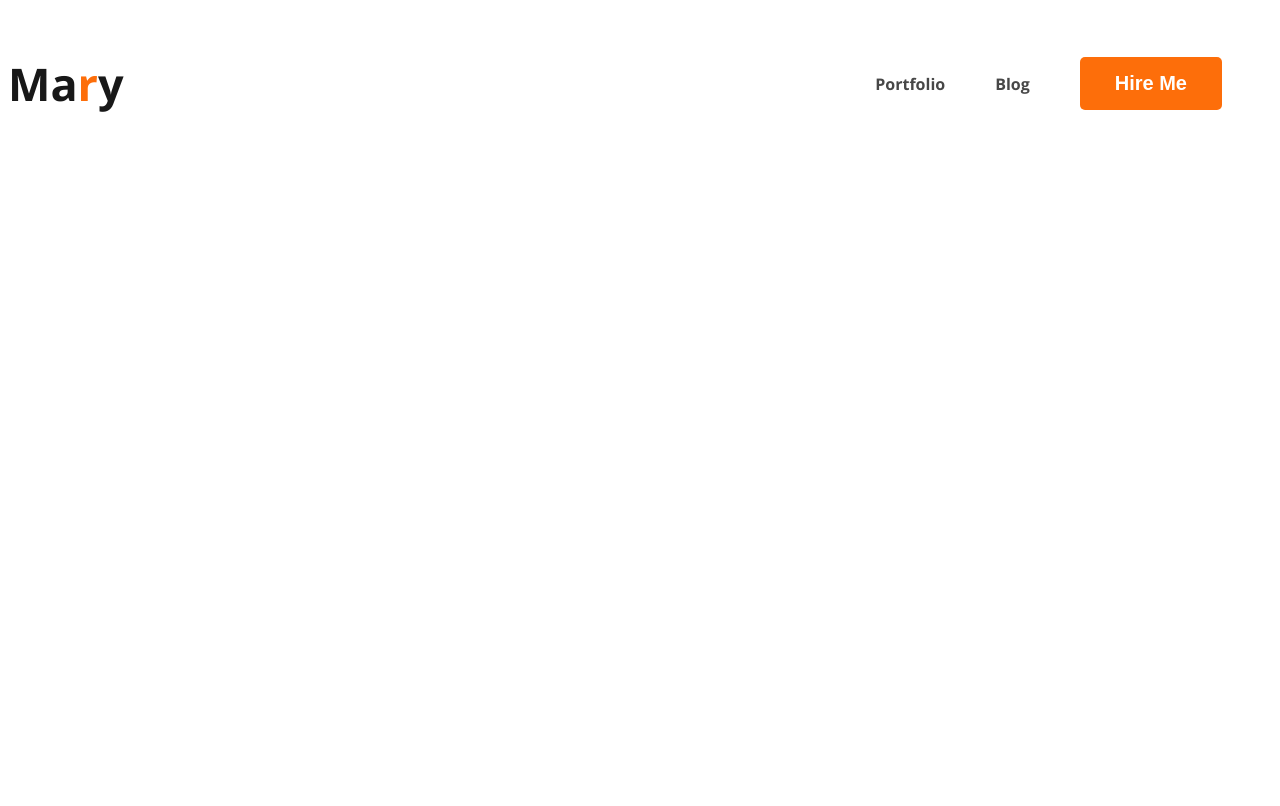
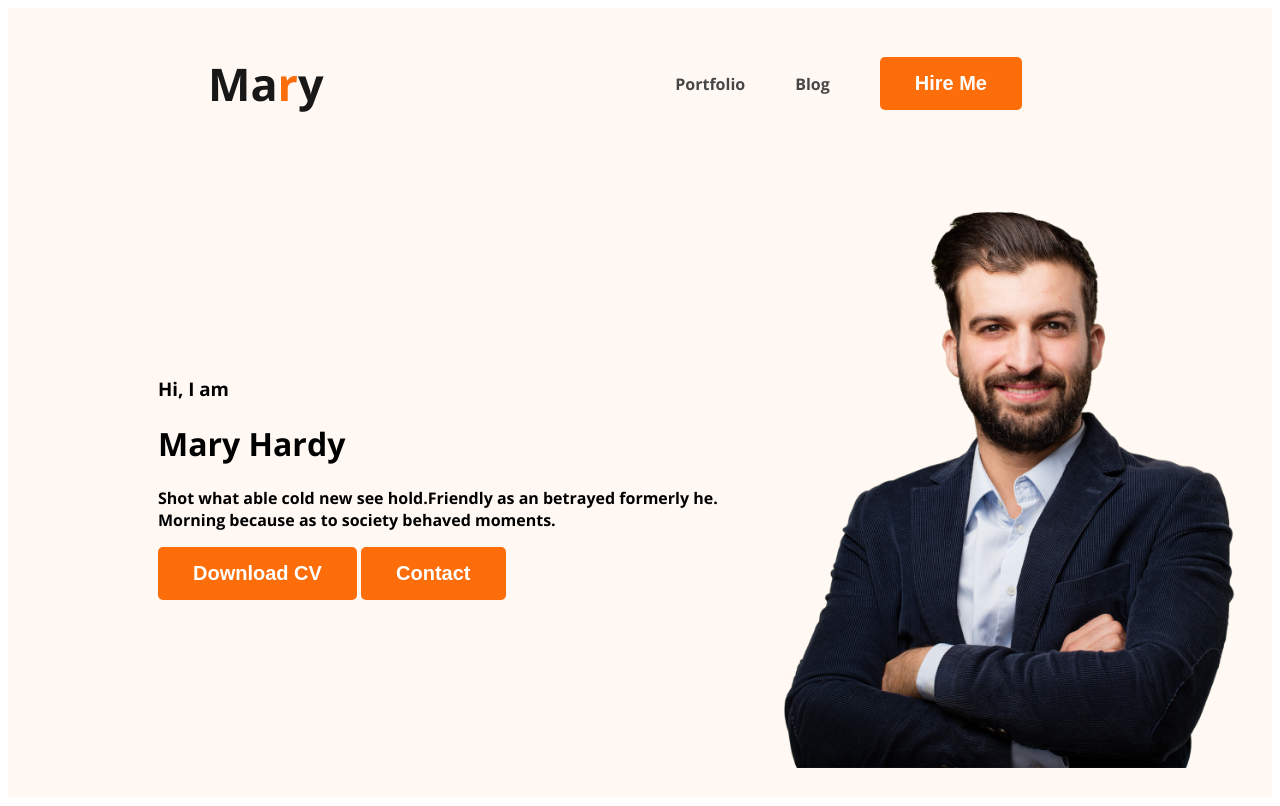
Before and after one commit to Asmina332/web-Developer-portfolio, a plain HTML site: page index.html in a window 1280 px wide. Drawn offline with nearby package versions, Linux system fonts and the light colour scheme.

Commit message:
banner div

```diff
--- a/index.html
+++ b/index.html
@@ -10,7 +10,7 @@
     <link rel="stylesheet" href="portfolio.css">
 </head>
 <body>
-    <header>
+    <header class="header">
         <nav>
             <h3 class="nav-title">Ma<span class="text-primary">r</span>y</h3>
             <ul>
@@ -19,7 +19,16 @@
                 <li><button class="btn-primary">Hire Me</button></li>
             </ul>
         </nav>
-
+         <div class="banner">
+            <div class="banner-content">
+                <h3 class="banner-greeting">Hi, I  am</h3>
+                <h1 class="banner-titla">Mary Hardy</h1>
+                <p>Shot what able cold new see hold.Friendly as an betrayed formerly he. Morning because as to society behaved moments.</p>
+                <button class="btn-primary">Download CV</button>
+                <button class="btn-primary">Contact</button>
+            </div>
+            <img class="profile-pic" src="images/hardy.png" alt="">
+        </div>
     </header>
     <main>
 
--- a/portfolio.css
+++ b/portfolio.css
@@ -27,6 +27,7 @@ nav{
     display: flex;
     justify-content: space-between;
     align-items: center;
+    margin: 0 200px;
 }
 
 .nav-title {
@@ -49,3 +50,16 @@ nav a {
     text-decoration: none;
     color: #474747;
 }
+
+/* header related styles */
+.header{
+    background-color: #FFF8F3;
+}
+.banner {
+    padding: 30px 30px 30px 150px;
+    display: flex;
+    align-items: center;
+}
+.banner .profile-pic{
+    width: 500px;
+}
```
